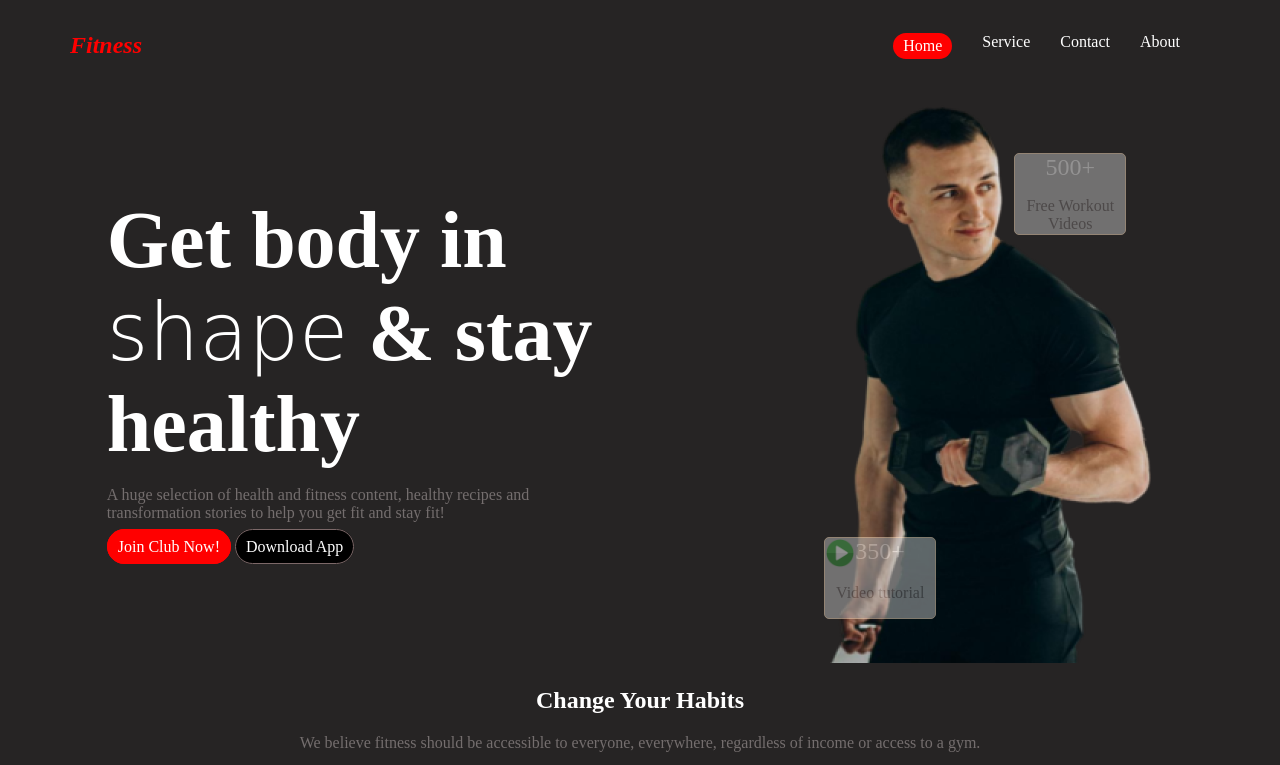
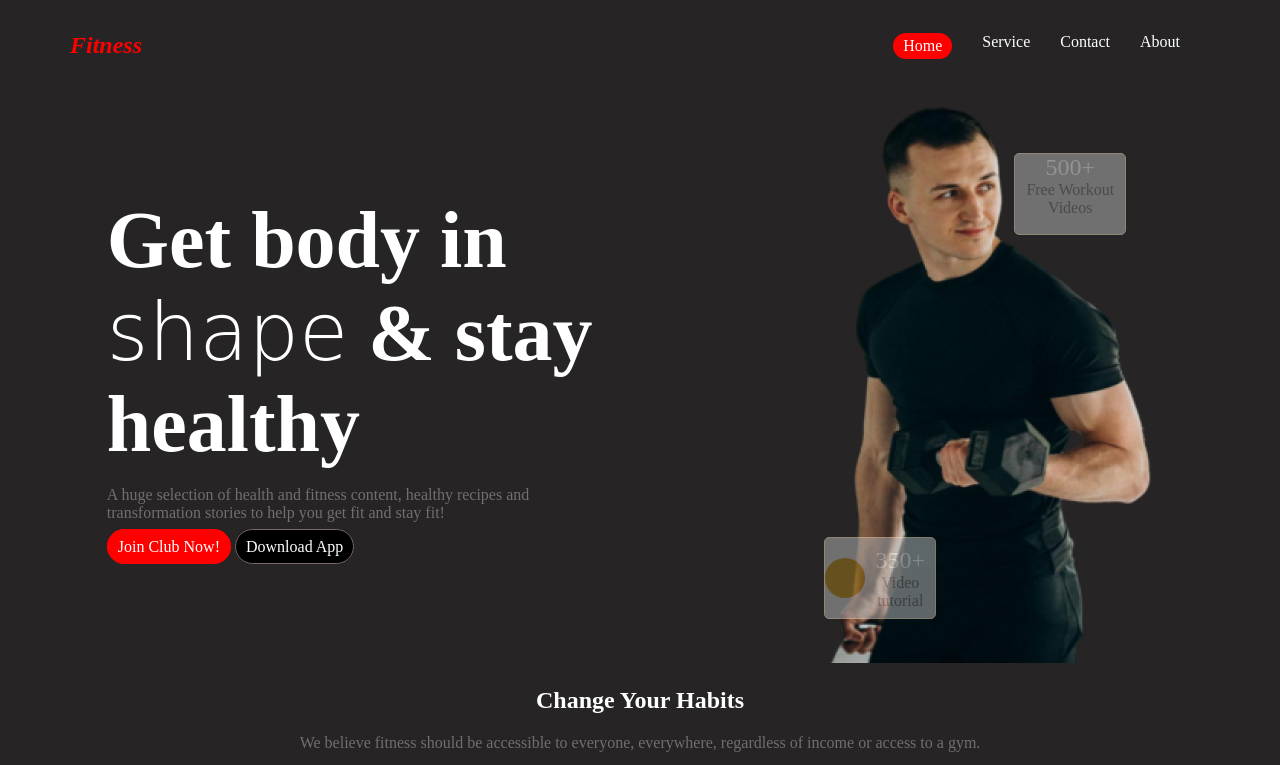
Before and after one commit to saumensd/B10A2-versatile-ui, a plain HTML site: page index.html in a window 1280 px wide. Shown: the top 765 px of the page. Drawn offline with Linux system fonts and the light colour scheme; a web font is replaced by a local one.

Commit message:
play button adeed

```diff
--- a/index.html
+++ b/index.html
@@ -45,16 +45,18 @@
             <div>
                 <div class="header-image-small-div" id="five-hundread">
                     <p class="numbers-div text-gray">500+</p>
-                    <p class="text-color-p">Free Workout Videos</p>
+                    <p class="text-color-p margin-zero">Free Workout Videos</p>
                 </div>
                 <img id="header-exercise-img" src="./images/Images 2.png" alt="">
 
-                <div class="header-image-small-div" id="three-hundread">
-                    <div class="display-flex">
-                        <img src="./images/play-button.png" alt="" width="30px">
+                <div class="header-image-small-div display-flex" id="three-hundread">
+                    <img class="playbutton-image" src="./images/play-button.png" alt="" width="40px" height="40px">
+                    <h1 class="play-button-circle mobile-none"></h1>
+                    <div class="">
                         <p class="numbers-div text-gray">350+</p>
+                        <p class="text-color-p margin-zero" >Video tutorial</p>
                     </div>
-                    <p class="text-color-p">Video tutorial</p>
+
                 </div>
             </div>
         </section>
--- a/styles.css
+++ b/styles.css
@@ -15,6 +15,9 @@ body {
 
 .habit-div-width {
     width: 250px;
+}
+.margin-zero{
+    margin: 0;
 }
 
 .text-center {
@@ -87,6 +90,15 @@ input[type="text"] {
 
 /* -------header and  image small 500+ & 350+ div styles------------ */
 
+.playbutton-image{
+    display: none;
+}
+.play-button-circle{
+    padding: 20px;
+    background-color: rgb(164, 125, 26);
+    border-radius: 20px;
+
+}
 
 #shape {
     font-family: "Playwrite CU", cursive;
@@ -135,6 +147,8 @@ input[type="text"] {
     width: 110px;
     height: 80px;
     margin-top: -130px;
+    align-items: center;
+
 }
 
 /* ------------header button styles---------------- */
@@ -379,7 +393,9 @@ details>p {
 
 /* --------------------------------------------------------------------responsive media query----------------------------------------------------------------------- */
 @media only screen and (max-width: 576px) {
-
+    .playbutton-image{
+        display: block;
+    }
     .nav-links {
         display: none;
     }
```
